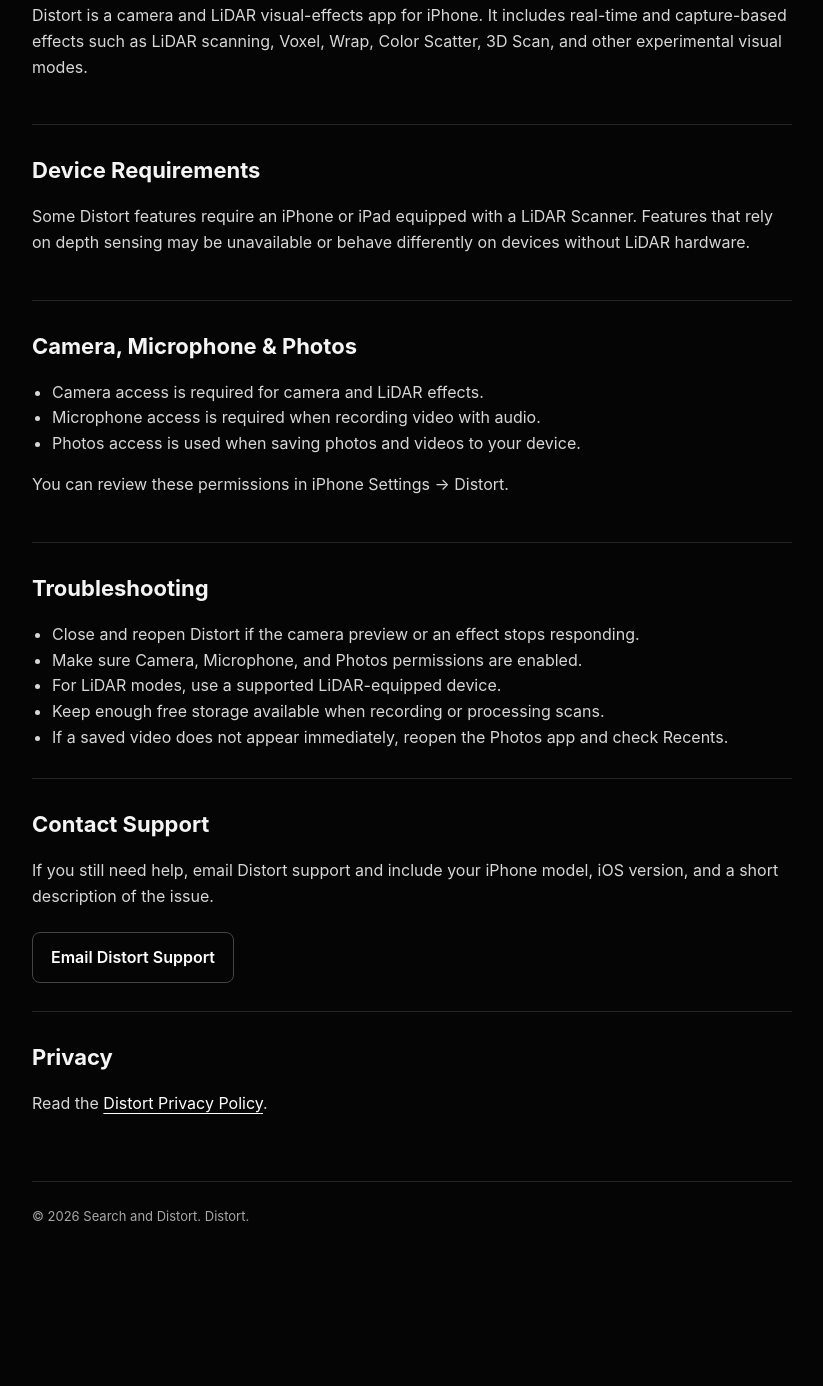
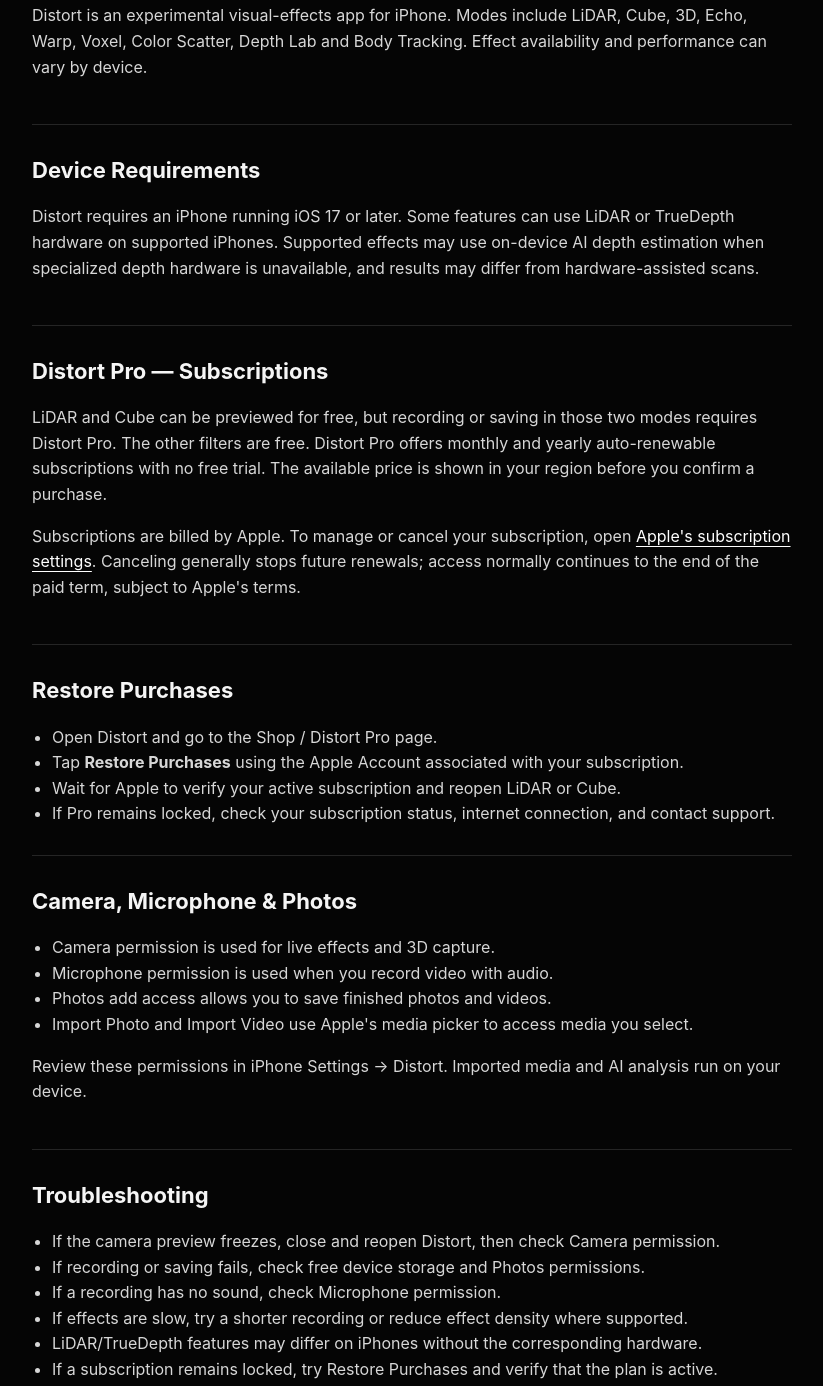
Before and after one commit to grewalgursh123-a11y/Distort-privacy, a plain HTML site: page support.html in a window 1280 px wide. Shown: the part 366-1752 px from the top of the page, without its empty margins (228-1051 px from the left). Before the commit the page ends 1673 px from the top, so only its background shows below. Drawn offline with Linux system fonts and the light colour scheme.

Commit message:
Update Distort Build 5 support and subscriptions

```diff
--- a/support.html
+++ b/support.html
@@ -82,71 +82,60 @@
   <main>
     <div class="eyebrow">Search and Distort</div>
     <h1>Distort Support</h1>
-    <p class="intro">
-      Need help with Distort? Use the information below for common issues, device requirements,
-      and contact details.
-    </p>
-
+    <p class="intro">Help with camera effects, imported media, recording, and Distort Pro subscriptions.</p>
     <section>
       <h2>About Distort</h2>
-      <p>
-        Distort is a camera and LiDAR visual-effects app for iPhone. It includes real-time and
-        capture-based effects such as LiDAR scanning, Voxel, Wrap, Color Scatter, 3D Scan, and
-        other experimental visual modes.
-      </p>
+      <p>Distort is an experimental visual-effects app for iPhone. Modes include LiDAR, Cube, 3D, Echo, Warp, Voxel, Color Scatter, Depth Lab and Body Tracking. Effect availability and performance can vary by device.</p>
     </section>
-
     <section>
       <h2>Device Requirements</h2>
-      <p>
-        Some Distort features require an iPhone or iPad equipped with a LiDAR Scanner.
-        Features that rely on depth sensing may be unavailable or behave differently on devices
-        without LiDAR hardware.
-      </p>
+      <p>Distort requires an iPhone running iOS 17 or later. Some features can use LiDAR or TrueDepth hardware on supported iPhones. Supported effects may use on-device AI depth estimation when specialized depth hardware is unavailable, and results may differ from hardware-assisted scans.</p>
     </section>
-
     <section>
-      <h2>Camera, Microphone & Photos</h2>
+      <h2>Distort Pro — Subscriptions</h2>
+      <p>LiDAR and Cube can be previewed for free, but recording or saving in those two modes requires Distort Pro. The other filters are free. Distort Pro offers monthly and yearly auto-renewable subscriptions with no free trial. The available price is shown in your region before you confirm a purchase.</p>
+      <p>Subscriptions are billed by Apple. To manage or cancel your subscription, open <a href="https://apps.apple.com/account/subscriptions">Apple's subscription settings</a>. Canceling generally stops future renewals; access normally continues to the end of the paid term, subject to Apple's terms.</p>
+    </section>
+    <section>
+      <h2>Restore Purchases</h2>
       <ul>
-        <li>Camera access is required for camera and LiDAR effects.</li>
-        <li>Microphone access is required when recording video with audio.</li>
-        <li>Photos access is used when saving photos and videos to your device.</li>
+        <li>Open Distort and go to the Shop / Distort Pro page.</li>
+        <li>Tap <strong>Restore Purchases</strong> using the Apple Account associated with your subscription.</li>
+        <li>Wait for Apple to verify your active subscription and reopen LiDAR or Cube.</li>
+        <li>If Pro remains locked, check your subscription status, internet connection, and contact support.</li>
       </ul>
-      <p>
-        You can review these permissions in iPhone Settings → Distort.
-      </p>
     </section>
-
+    <section>
+      <h2>Camera, Microphone &amp; Photos</h2>
+      <ul>
+        <li>Camera permission is used for live effects and 3D capture.</li>
+        <li>Microphone permission is used when you record video with audio.</li>
+        <li>Photos add access allows you to save finished photos and videos.</li>
+        <li>Import Photo and Import Video use Apple's media picker to access media you select.</li>
+      </ul>
+      <p>Review these permissions in iPhone Settings → Distort. Imported media and AI analysis run on your device.</p>
+    </section>
     <section>
       <h2>Troubleshooting</h2>
       <ul>
-        <li>Close and reopen Distort if the camera preview or an effect stops responding.</li>
-        <li>Make sure Camera, Microphone, and Photos permissions are enabled.</li>
-        <li>For LiDAR modes, use a supported LiDAR-equipped device.</li>
-        <li>Keep enough free storage available when recording or processing scans.</li>
-        <li>If a saved video does not appear immediately, reopen the Photos app and check Recents.</li>
+        <li>If the camera preview freezes, close and reopen Distort, then check Camera permission.</li>
+        <li>If recording or saving fails, check free device storage and Photos permissions.</li>
+        <li>If a recording has no sound, check Microphone permission.</li>
+        <li>If effects are slow, try a shorter recording or reduce effect density where supported.</li>
+        <li>LiDAR/TrueDepth features may differ on iPhones without the corresponding hardware.</li>
+        <li>If a subscription remains locked, try Restore Purchases and verify that the plan is active.</li>
       </ul>
     </section>
-
     <section>
       <h2>Contact Support</h2>
-      <p>
-        If you still need help, email Distort support and include your iPhone model, iOS version,
-        and a short description of the issue.
-      </p>
-      <a class="contact" href="mailto:grewalgursh123@gmail.com">Email Distort Support</a>
+      <p>If you need help, email <a href="mailto:grewalgursh123@gmail.com">grewalgursh123@gmail.com</a>. Include your iPhone model, iOS version, the filter involved and a brief description. Do not email payment card information or passwords.</p>
+      <a class="contact" href="mailto:grewalgursh123@gmail.com?subject=Distort%20Support">Email Distort Support</a>
     </section>
-
     <section>
-      <h2>Privacy</h2>
-      <p>
-        Read the <a href="https://grewalgursh123-a11y.github.io/Distort-privacy/" target="_blank" rel="noopener">Distort Privacy Policy</a>.
-      </p>
+      <h2>Privacy &amp; Terms</h2>
+      <p>Read the <a href="index.html">Distort Privacy Policy</a> and <a href="https://www.apple.com/legal/internet-services/itunes/dev/stdeula/">Apple Standard End User License Agreement</a>.</p>
     </section>
-
-    <footer>
-      © 2026 Search and Distort. Distort.
-    </footer>
-  </main>
+    <footer>© 2026 Search and Distort. Distort.</footer>
+</main>
 </body>
 </html>
```
